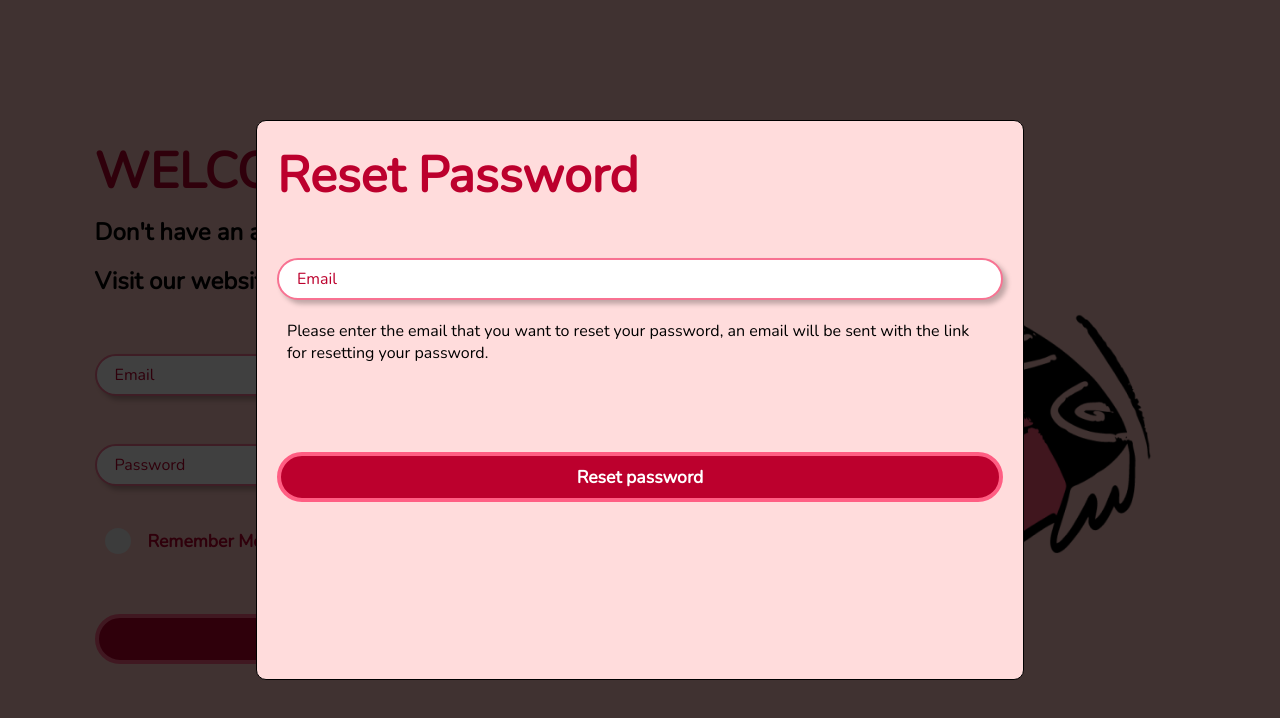
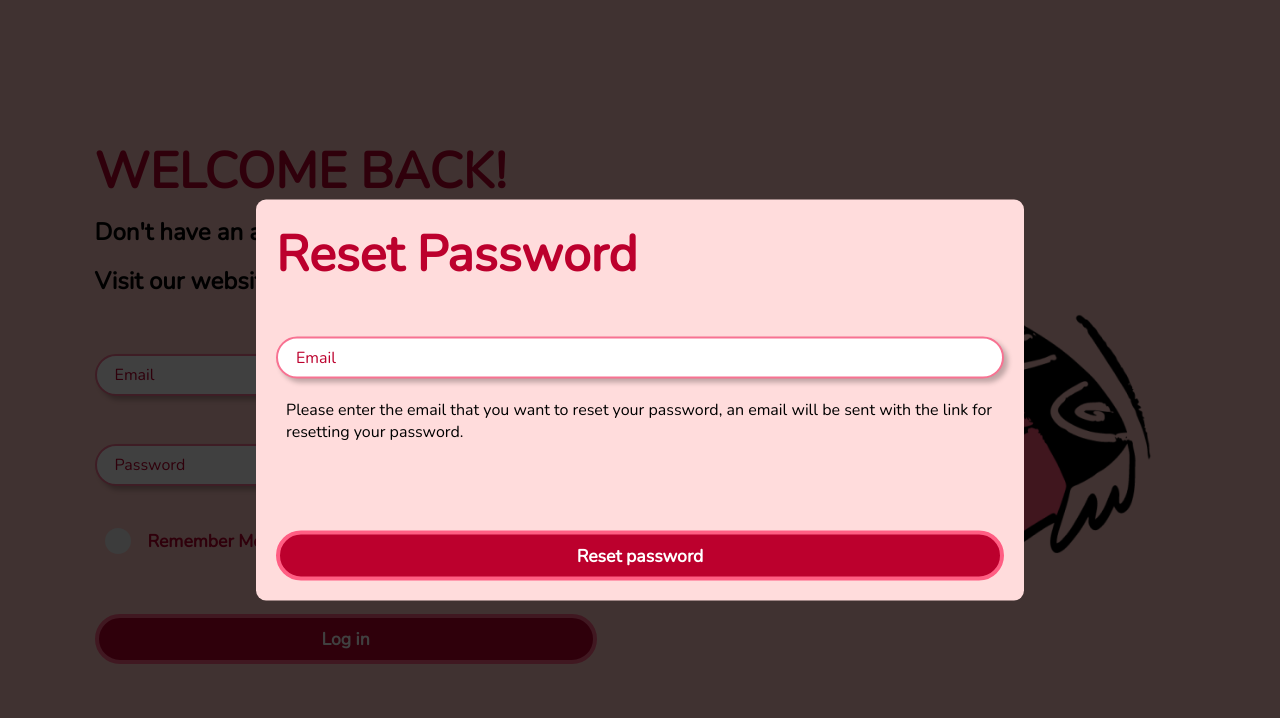
Before and after one commit to khanhngn-dev/NKJ-Learning, a website with bundled scripts: page src/login.html in a window 1280 px wide. Both pictures are taken after a click on the link "Forgot Password?". Built offline with nearby package versions, Linux system fonts and the light colour scheme; no server answers.

Commit message:
Height for info and forgot form is now auto

```diff
--- a/src/css/style.css
+++ b/src/css/style.css
@@ -191,11 +191,11 @@ main {
 #forgot-form,
 #info-form {
 	position: absolute;
-	top: 5vh;
-	left: 5vw;
+	top: 50%;
+	left: 50%;
+	transform: translate(-50%, -50%);
 	width: 90vw;
 	height: 0;
-	border: 1px solid;
 	border-radius: 10px;
 	background: #ffdcdc;
 	display: flex;
@@ -225,13 +225,11 @@ main {
 	padding: 20px 10px 20px 10px;
 }
 
-#forgot-form .output,
-#info-form .output {
+#forgot-form .output {
 	padding: 10px;
 }
 
-#forgot-form .output span,
-#info-form .output span {
+#forgot-form .output span {
 	padding: 5px 0;
 }
 
@@ -255,16 +253,9 @@ main {
 	padding: 20px;
 }
 
-#forgot-form.show {
+#forgot-form.show, #info-form.show {
 	opacity: 1;
-	height: 70vh;
-	top: 15vh;
-}
-
-#info-form.show {
-	opacity: 1;
-	height: 90vh;
-	top: 5vh;
+	height: auto;
 }
 
 .form .submit:disabled {
@@ -300,7 +291,7 @@ main {
 	display: block;
 	margin: auto;
 	margin-top: 10px;
-	width: 36vw;
+	width: 30vw;
 }
 
 .big {
@@ -365,17 +356,10 @@ main {
 	#info-form {
 		max-width: 60vw;
 		height: 0;
-		left: 20vw;
 	}
 
-	#forgot-form.show {
-		top: 15vh;
-		height: 70vh;
-	}
-
-	#info-form.show {
-		top: 5vh;
-		height: 90vh;
+	#forgot-form.show, #info-form.show {
+		height: auto;
 	}
 
 	#info-form .preview img {
```
